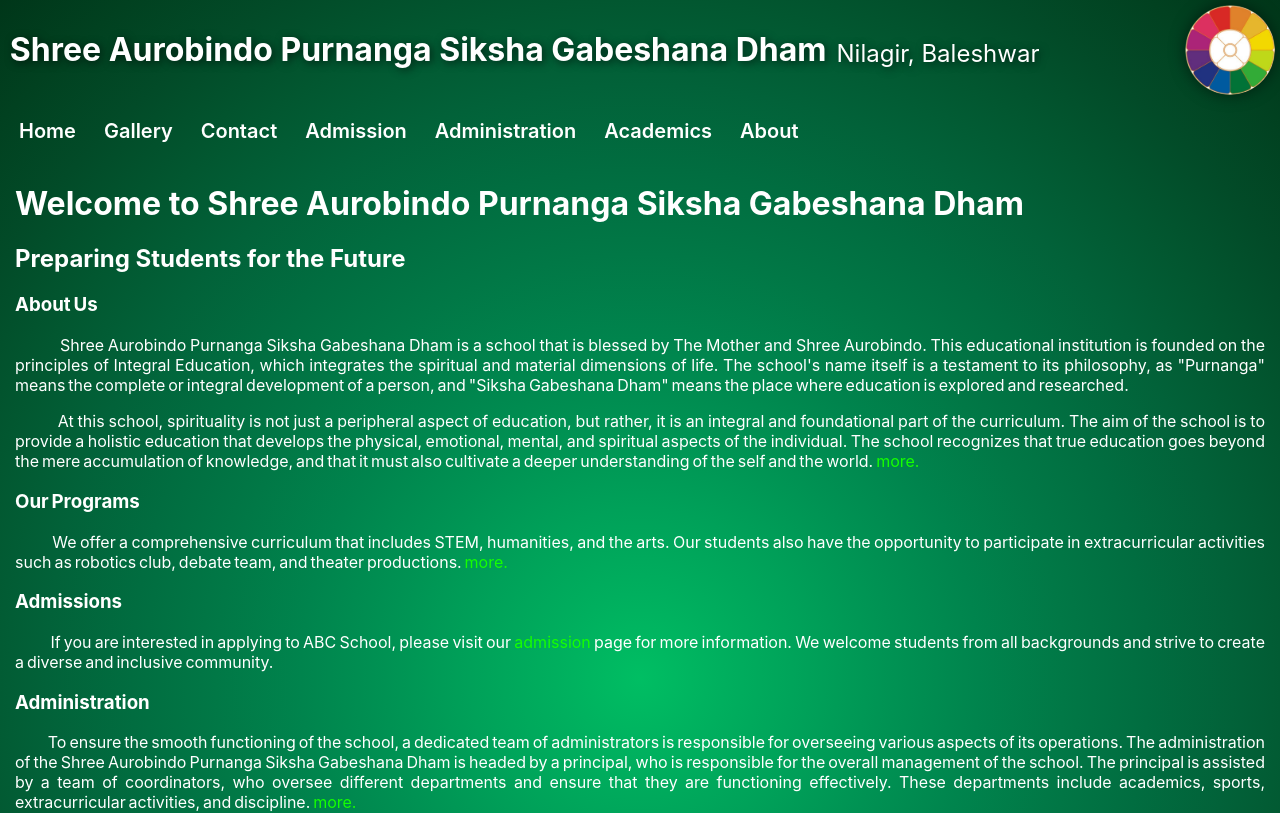
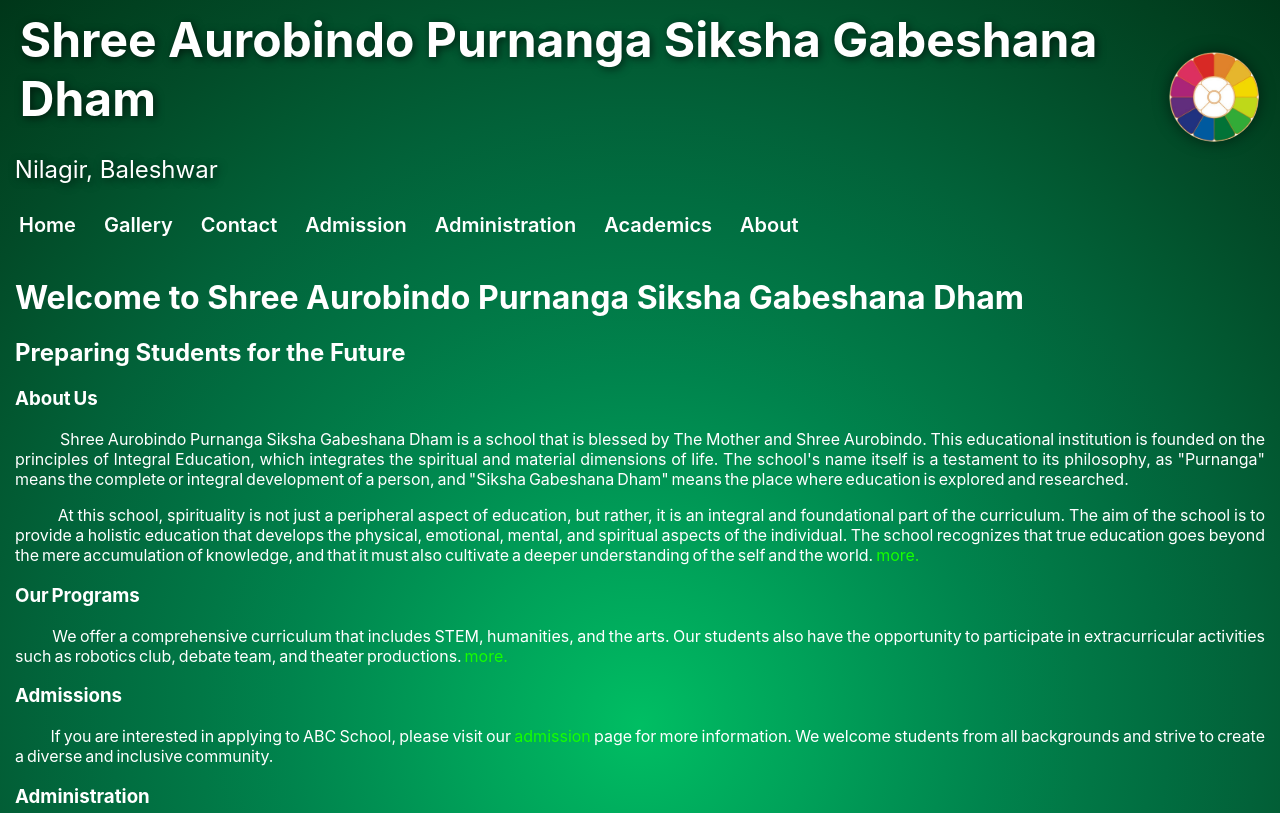
Before and after one commit to devnshankar/sapsgd.com_v1.0, a React (Create React App) app: page / in a window 1280 px wide. Shown: the top 813 px of the page. Built offline with nearby package versions, Linux system fonts and the light colour scheme.

Commit message:
some minor changes in ui

```diff
--- a/src/components/styles/Footer.scss
+++ b/src/components/styles/Footer.scss
@@ -1,5 +1,5 @@
 .footer {
-
+  background-image: radial-gradient(circle, #00a857, #009550, #008248, #006f40, #005d37, #025130, #04452a, #053923, #072f1d, #082618, #061d12, #001409);
     color: #fff;
     padding: 2rem 1rem;
     display: flex;
--- a/src/components/styles/Header.scss
+++ b/src/components/styles/Header.scss
@@ -1,4 +1,3 @@
-
 $header-logo-shadow: 0px 0px 15px rgba(0, 0, 0, 0.50);
 $header-h1-shadow: 2px 2px 8px rgba(0, 0, 0, 0.61);
 $header-h2-shadow: 2px 2px 8px rgba(0, 0, 0, 0.61);
@@ -19,15 +18,15 @@ $header-h2-shadow: 2px 2px 8px rgba(0, 0, 0, 0.61);
 
     .l1 {
       text-shadow: $header-h1-shadow;
-      margin: 0 0 0 0;
-      font-size: 2rem;
+      margin: 0 0 0 10px;
+      font-size: 3rem;
       font-weight: bold;
       padding: 5px;
     }
 
     .l2 {
       text-shadow: $header-h2-shadow;
-      margin: 12px 0px 5px 5px;
+      margin: 22px 0px 5px 10px;
       font-size: 1.5rem;
       font-weight: normal;
     }
@@ -44,7 +43,7 @@ $header-h2-shadow: 2px 2px 8px rgba(0, 0, 0, 0.61);
       box-shadow: $header-logo-shadow;
       width: 90px;
       height: 90px;
-      margin-left: 1rem;
+      margin: 1rem;
     }
   }
 
```
